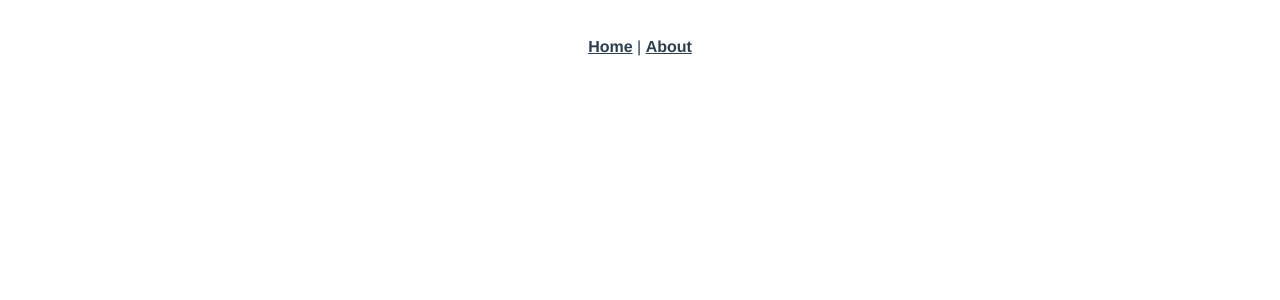
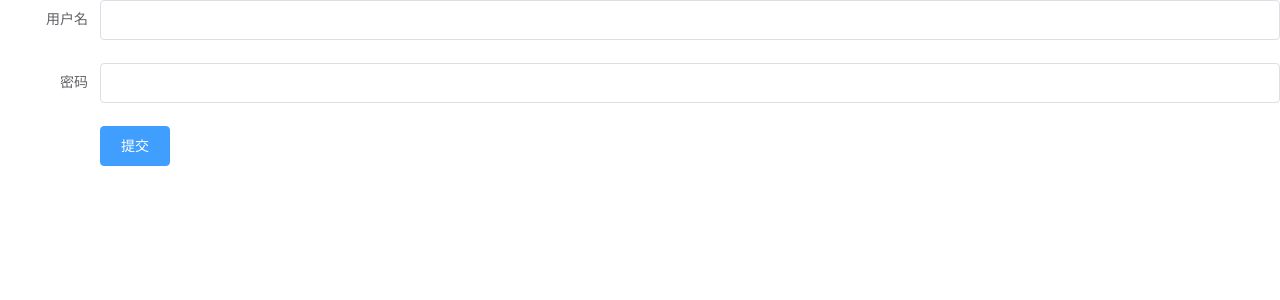
Before and after one commit to Symphony98/sut-app-all, a Vue app: page /#/login in a window 1280 px wide. Shown: the top 300 px of the page. Built offline with nearby package versions, Linux system fonts and the light colour scheme.

Commit message:
粗略的搭建了结构 还没有编写样式

```diff
--- a/package.json
+++ b/package.json
@@ -9,6 +9,7 @@
   },
   "dependencies": {
     "core-js": "^3.6.5",
+    "element-ui": "^2.13.2",
     "vue": "^2.6.11",
     "vue-router": "^3.2.0",
     "vuex": "^3.4.0"
--- a/src/App.vue
+++ b/src/App.vue
@@ -1,32 +1,14 @@
 <template>
   <div id="app">
-    <div id="nav">
-      <router-link to="/">Home</router-link> |
-      <router-link to="/about">About</router-link>
-    </div>
-    <router-view/>
+    <router-view></router-view>
   </div>
 </template>
-
-<style lang="less">
-#app {
-  font-family: Avenir, Helvetica, Arial, sans-serif;
-  -webkit-font-smoothing: antialiased;
-  -moz-osx-font-smoothing: grayscale;
-  text-align: center;
-  color: #2c3e50;
-}
-
-#nav {
-  padding: 30px;
-
-  a {
-    font-weight: bold;
-    color: #2c3e50;
-
-    &.router-link-exact-active {
-      color: #42b983;
+<script>
+export default {
+  data () {
+    return {
+      input: ''
     }
   }
 }
-</style>
+</script>
--- /dev/null
+++ b/src/assets/css/el-reset.css
@@ -0,0 +1,5 @@
+/* 重置element-ui的css样式 当模块化css重置不生效的时候  */
+/* app.vue中 ipt样式 */
+.ipt .el-input__inner {
+    width: 45% !important;
+}
--- /dev/null
+++ b/src/assets/css/global.css
@@ -0,0 +1,27 @@
+/* 全局样式 清除一些默认样式 */
+
+input {
+    outline: none;
+}
+
+h1, h2, h3, h4, h5, ul, li {
+    margin: 0;
+    padding: 0;
+    list-style: none;
+}
+
+.clearfix {
+    overflow: hidden;
+}
+
+body {
+    margin: 0;
+}
+
+html, body {
+    height: 100%;
+}
+/* 设定容器高度占满100% */
+#app, .home, .home .el-container {
+    height: 100%;
+}
--- a/src/components/HelloWorld.vue
+++ /dev/null
@@ -1,58 +0,0 @@
-<template>
-  <div class="hello">
-    <h1>{{ msg }}</h1>
-    <p>
-      For a guide and recipes on how to configure / customize this project,<br>
-      check out the
-      <a href="https://cli.vuejs.org" target="_blank" rel="noopener">vue-cli documentation</a>.
-    </p>
-    <h3>Installed CLI Plugins</h3>
-    <ul>
-      <li><a href="https://github.com/vuejs/vue-cli/tree/dev/packages/%40vue/cli-plugin-babel" target="_blank" rel="noopener">babel</a></li>
-      <li><a href="https://github.com/vuejs/vue-cli/tree/dev/packages/%40vue/cli-plugin-eslint" target="_blank" rel="noopener">eslint</a></li>
-    </ul>
-    <h3>Essential Links</h3>
-    <ul>
-      <li><a href="https://vuejs.org" target="_blank" rel="noopener">Core Docs</a></li>
-      <li><a href="https://forum.vuejs.org" target="_blank" rel="noopener">Forum</a></li>
-      <li><a href="https://chat.vuejs.org" target="_blank" rel="noopener">Community Chat</a></li>
-      <li><a href="https://twitter.com/vuejs" target="_blank" rel="noopener">Twitter</a></li>
-      <li><a href="https://news.vuejs.org" target="_blank" rel="noopener">News</a></li>
-    </ul>
-    <h3>Ecosystem</h3>
-    <ul>
-      <li><a href="https://router.vuejs.org" target="_blank" rel="noopener">vue-router</a></li>
-      <li><a href="https://vuex.vuejs.org" target="_blank" rel="noopener">vuex</a></li>
-      <li><a href="https://github.com/vuejs/vue-devtools#vue-devtools" target="_blank" rel="noopener">vue-devtools</a></li>
-      <li><a href="https://vue-loader.vuejs.org" target="_blank" rel="noopener">vue-loader</a></li>
-      <li><a href="https://github.com/vuejs/awesome-vue" target="_blank" rel="noopener">awesome-vue</a></li>
-    </ul>
-  </div>
-</template>
-
-<script>
-export default {
-  name: 'HelloWorld',
-  props: {
-    msg: String
-  }
-}
-</script>
-
-<!-- Add "scoped" attribute to limit CSS to this component only -->
-<style scoped lang="less">
-h3 {
-  margin: 40px 0 0;
-}
-ul {
-  list-style-type: none;
-  padding: 0;
-}
-li {
-  display: inline-block;
-  margin: 0 10px;
-}
-a {
-  color: #42b983;
-}
-</style>
--- /dev/null
+++ b/src/components/sidMenu.vue
@@ -0,0 +1,67 @@
+<template>
+  <div class="sideMenu">
+    <el-menu default-active="1-4-1"
+             class="el-menu-vertical-demo"
+             @open="handleOpen"
+             @close="handleClose"
+             :collapse="isCollapse">
+      <!-- 具有子菜单 -->
+      <el-submenu index="1">
+        <template slot="title">
+          <i class="el-icon-s-custom"></i>
+          <span slot="title">导航一</span>
+        </template>
+        <el-menu-item-group>
+          <span slot="title">分组一</span>
+          <el-menu-item index="1-1">选项1</el-menu-item>
+          <el-menu-item index="1-2">选项2</el-menu-item>
+        </el-menu-item-group>
+        <el-menu-item-group title="分组2">
+          <el-menu-item index="1-3">选项3</el-menu-item>
+        </el-menu-item-group>
+        <el-submenu index="1-4">
+          <span slot="title">选项4</span>
+          <el-menu-item index="1-4-1">选项1</el-menu-item>
+        </el-submenu>
+      </el-submenu>
+      <!-- 常规菜单 -->
+      <el-menu-item index="2">
+        <i class="el-icon-menu"></i>
+        <span slot="title">导航二</span>
+      </el-menu-item>
+      <el-menu-item index="3"
+                    disabled>
+        <i class="el-icon-document"></i>
+        <span slot="title">导航三</span>
+      </el-menu-item>
+      <el-menu-item index="4">
+        <i class="el-icon-setting"></i>
+        <span slot="title">导航四</span>
+      </el-menu-item>
+    </el-menu>
+
+  </div>
+</template>
+<script>
+export default {
+  data () {
+    return {
+      isCollapse: false
+    }
+  },
+  methods: {
+    handleOpen (key, keyPath) {
+      console.log(key, keyPath)
+    },
+    handleClose (key, keyPath) {
+      console.log(key, keyPath)
+    }
+  }
+}
+</script>
+<style>
+  .el-menu-vertical-demo:not(.el-menu--collapse) {
+    width: 200px;
+    min-height: 400px;
+  }
+</style>
--- /dev/null
+++ b/src/pages/home.vue
@@ -0,0 +1,52 @@
+<template>
+  <div class="home">
+    <el-container>
+      <el-aside width="200">
+          <sideMenu></sideMenu>
+      </el-aside>
+      <el-container>
+        <el-header>Header</el-header>
+        <el-main>Main</el-main>
+      </el-container>
+    </el-container>
+  </div>
+</template>
+<script>
+import sideMenu from '../components/sidMenu'
+export default {
+  components: {
+    sideMenu
+  }
+}
+</script>
+<style>
+  .el-header {
+    background-color: #b3c0d1;
+    color: #333;
+    text-align: center;
+    line-height: 60px;
+  }
+
+  .el-aside {
+  }
+
+  .el-main {
+    background-color: #e9eef3;
+    color: #333;
+    text-align: center;
+    line-height: 160px;
+  }
+
+  body > .el-container {
+    margin-bottom: 40px;
+  }
+
+  .el-container:nth-child(5) .el-aside,
+  .el-container:nth-child(6) .el-aside {
+    line-height: 260px;
+  }
+
+  .el-container:nth-child(7) .el-aside {
+    line-height: 320px;
+  }
+</style>
--- /dev/null
+++ b/src/pages/login.vue
@@ -0,0 +1,83 @@
+<template>
+  <div class="login">
+    <div class="loginContainer">
+      <el-form :model="loginForm"
+               status-icon
+               :rules="rules"
+               ref="loginForm"
+               label-width="100px"
+               class="demo-loginForm">
+        <el-form-item label="用户名"
+                      prop="username">
+          <el-input type="text"
+                    v-model="loginForm.username"
+                    autocomplete="off"></el-input>
+        </el-form-item>
+        <el-form-item label="密码"
+                      prop="password">
+          <el-input type="text"
+                    v-model="loginForm.password"
+                    autocomplete="off"></el-input>
+        </el-form-item>
+        <el-form-item>
+          <el-button type="primary"
+                     @click="submitForm('loginForm')">提交</el-button>
+        </el-form-item>
+      </el-form>
+    </div>
+  </div>
+</template>
+<script>
+export default {
+  data () {
+    // 校验用户名
+    var validateUsername = (rule, value, callback) => {
+      // 用户名正则，4到16位（字母，数字，下划线，减号）
+      var uPattern = /^[a-zA-Z0-9_-]{4,16}$/
+      if (!uPattern.test(value)) {
+        console.log(123)
+        callback(new Error('请输入用户名4到16位（字母，数字，下划线，减号）'))
+      } else {
+        callback()
+      }
+    }
+    // 校验用户密码
+    var validatePass = (rule, value, callback) => {
+      if (value === '') {
+        callback(new Error('请输入密码'))
+      } else {
+        callback()
+      }
+    }
+    return {
+      loginForm: {
+        username: '',
+        password: ''
+      },
+      rules: {
+        username: [
+          { validator: validateUsername, trigger: 'blur' }
+        ],
+        password: [
+          { validator: validatePass, trigger: 'blur' }
+        ]
+      }
+    }
+  },
+  methods: {
+    submitForm (formName) {
+      this.$refs[formName].validate((valid) => {
+        if (valid) {
+          alert('submit!')
+        } else {
+          console.log('error submit!!')
+          return false
+        }
+      })
+    },
+    resetForm (formName) {
+      this.$refs[formName].resetFields()
+    }
+  }
+}
+</script>
--- a/src/router/index.js
+++ b/src/router/index.js
@@ -1,22 +1,16 @@
 import Vue from 'vue'
 import VueRouter from 'vue-router'
-import Home from '../views/Home.vue'
-
+import home from '../pages/home.vue'
 Vue.use(VueRouter)
 
 const routes = [
   {
-    path: '/',
-    name: 'Home',
-    component: Home
+    path: '/login',
+    component: () => import(/* webpackChunkName:'login' */ '../pages/login.vue')
   },
   {
-    path: '/about',
-    name: 'About',
-    // route level code-splitting
-    // this generates a separate chunk (about.[hash].js) for this route
-    // which is lazy-loaded when the route is visited.
-    component: () => import(/* webpackChunkName: "about" */ '../views/About.vue')
+    path: '/',
+    component: home
   }
 ]
 
--- a/src/views/About.vue
+++ /dev/null
@@ -1,5 +0,0 @@
-<template>
-  <div class="about">
-    <h1>This is an about page</h1>
-  </div>
-</template>
--- a/src/views/Home.vue
+++ /dev/null
@@ -1,18 +0,0 @@
-<template>
-  <div class="home">
-    <img alt="Vue logo" src="../assets/logo.png">
-    <HelloWorld msg="Welcome to Your Vue.js App"/>
-  </div>
-</template>
-
-<script>
-// @ is an alias to /src
-import HelloWorld from '@/components/HelloWorld.vue'
-
-export default {
-  name: 'Home',
-  components: {
-    HelloWorld
-  }
-}
-</script>
```
Also changed, not shown: src/main.js (+8 -1 lines), src/assets/logo.png (deleted), 1 other file (tests, documents, lock files or other folders).
